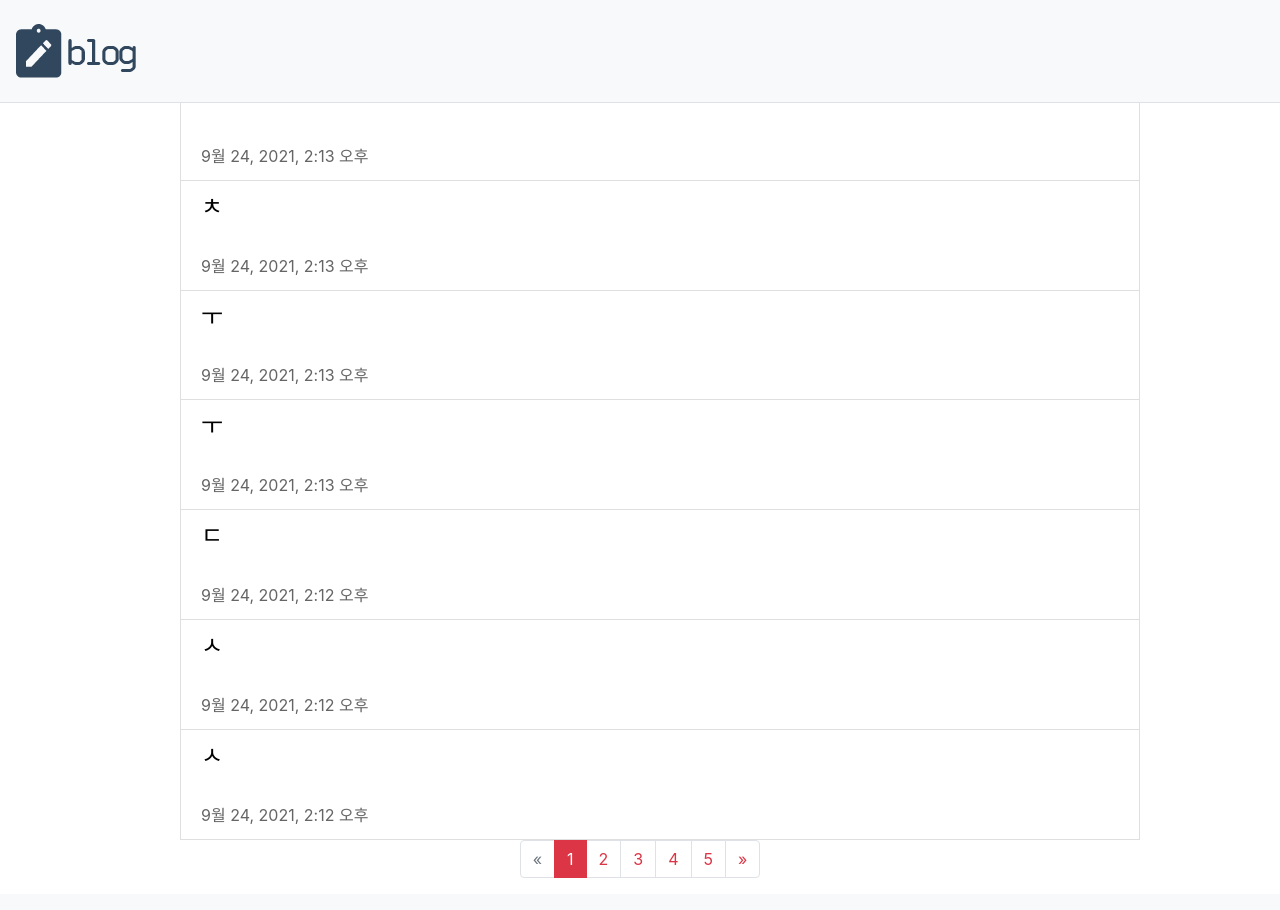
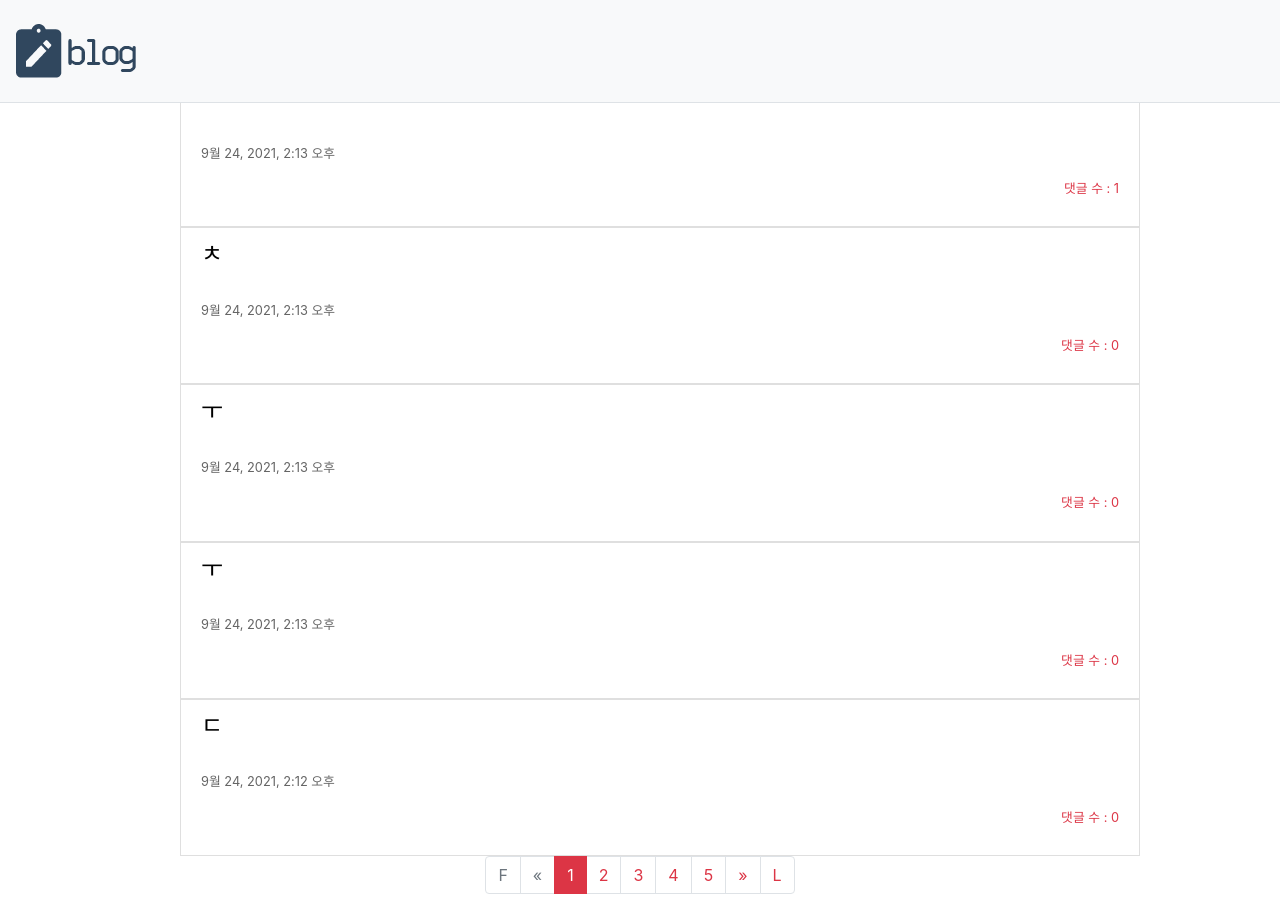
Before and after one commit to dd6679/blog, a Django app: page /blog/ in a window 1280 px wide. Before the commit the page ends 878 px from the top, so only its background shows below. Run offline with Django 3.2, Linux system fonts and the light colour scheme; a user stored in the database is signed in; data comes from the database, SQL or seed files in the repository; both versions use the stored data as it was after the commit; some libraries are stand-ins or nearby versions.

Commit message:
페이징 수정 중

```diff
--- a/blog/views.py
+++ b/blog/views.py
@@ -10,7 +10,7 @@ from django.utils import timezone
 def index(request):
     page = request.GET.get('page', '1')
     post_list = Post.objects.filter(user=request.user).order_by('-date')
-    paginator = Paginator(post_list, 7)
+    paginator = Paginator(post_list, 5)
     page_obj = paginator.get_page(page)
     content = {'post_list': page_obj}
     return render(request, 'blog/post_list.html', content)
--- a/templates/base.html
+++ b/templates/base.html
@@ -15,6 +15,9 @@
     }
     a {
     color: #656565;
+    }
+    .a-hover:hover {
+    background-color: #F8F9FA;
     }
     p {
     color: #656565;
--- a/templates/blog/post_create.html
+++ b/templates/blog/post_create.html
@@ -1,7 +1,7 @@
 {% extends 'base.html' %}
 {% block content %}
 <div style="width:1000px; margin:0 auto;">
-    <form action="" method="POST" enctype="multipart/form-data" style="width:1000px">
+    <form action="" method="POST" enctype="multipart/form-data">
         {% csrf_token %}
         <table class="table">
             {{ form.as_table }}
--- a/templates/blog/post_list.html
+++ b/templates/blog/post_list.html
@@ -4,9 +4,13 @@
 {% if post_list %}
 <ul style="width:1000px; margin:0 auto;">
     {% for post in post_list %}
-    <li class="list-group-item"><a href="{% url 'blog:detail' post.id %}"><h4>{{ post.title }}</h4>
-        <br>{{post.date}}
-    </a></li>
+    <a class="btn-secondary" href="{% url 'blog:detail' post.id %}">
+        <li class="list-group-item a-hover"><h4>{{ post.title }}</h4>
+        <br>
+        <p class="small">{{post.date}}</p>
+            <div class="d-flex justify-content-end">
+                <p class="text-danger small">댓글 수 : {{ post.comment_set.count }}</p></div>
+    </li></a>
     {% endfor %}
 </ul>
 {% else %}
@@ -19,9 +23,15 @@
     <!-- 이전페이지 -->
     {% if post_list.has_previous %}
     <li class="page-item">
+        <a class="page-link text-danger" href="?page={{ post_list.0 }}">F</a>
+    </li>
+    <li class="page-item">
         <a class="page-link text-danger" href="?page={{ post_list.previous_page_number }}">&laquo;</a>
     </li>
     {% else %}
+    <li class="page-item disabled">
+        <a class="page-link" tabindex="-1" aria-disabled="true" href="#">F</a>
+    </li>
     <li class="page-item disabled">
         <a class="page-link" tabindex="-1" aria-disabled="true" href="#">&laquo;</a>
     </li>
@@ -46,9 +56,15 @@
     <li class="page-item">
         <a class="page-link text-danger" href="?page={{ post_list.next_page_number }}">&raquo;</a>
     </li>
+    <li class="page-item">
+        <a class="page-link text-danger" href="?page={{ post_list.end_index }}">L</a>
+    </li>
     {% else %}
     <li class="page-item disabled">
         <a class="page-link" tabindex="-1" aria-disabled="true" href="#">&raquo;</a>
+    </li>
+        <li class="page-item disabled">
+        <a class="page-link" tabindex="-1" aria-disabled="true" href="#">L</a>
     </li>
     {% endif %}
 </ul>
```
Also changed, not shown: db.sqlite3.
